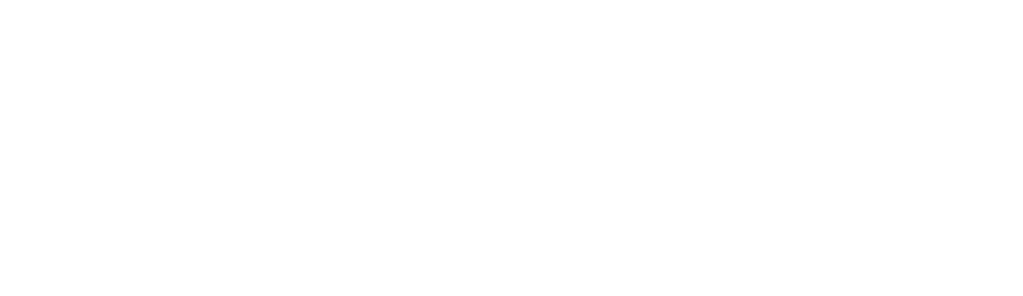
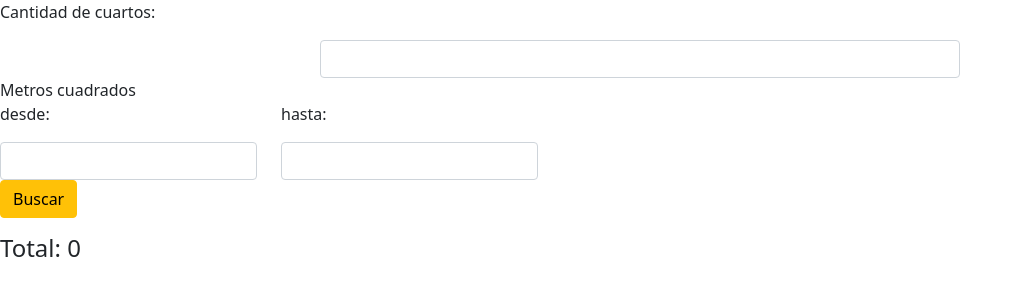
Before and after one commit to MoisesVR/m3d4, a plain HTML site: page index.html in a window 1280 px wide. Shown: the whole page, without its empty margins (0-1023 px from the left). Drawn offline with nearby package versions, Linux system fonts and the light colour scheme.

Commit message:
final html

```diff
--- a/index.html
+++ b/index.html
@@ -10,6 +10,32 @@
     <title>Inmobiliaria</title>
 </head>
 <body>
+    <nav>
+        <section>
+            <div>
+                <p>Cantidad de cuartos:</p> <input id="cuartos" min="0" class="form-control w-50 m-auto" type="number">
+            </div>
+            <div>
+                <span>Metros cuadrados </span>
+                <div class="d-flex">
+                    <div class="me-4">
+                        <p>desde: </p><input id="metrosMin" min="0" class="form-control " type="number">
+                    </div>
+                    <div>
+                        <p> hasta:</p>
+                        <input id="metrosMax" min="0" class="form-control " type="number">
+                    </div>
+                </div>
+            </div>
+        </section>
+        <button id="search" class="btn btn-warning">Buscar</button>
+    </nav>
+    <section id="Propiedades">
+        <h4 class="py-3">Total: <span id="total">0</span></h4>
+        <div id="propiedades">
+        </div>
+    </section>
 
+    <script src="assets/js/script.js"></script>
 </body>
 </html>
```
